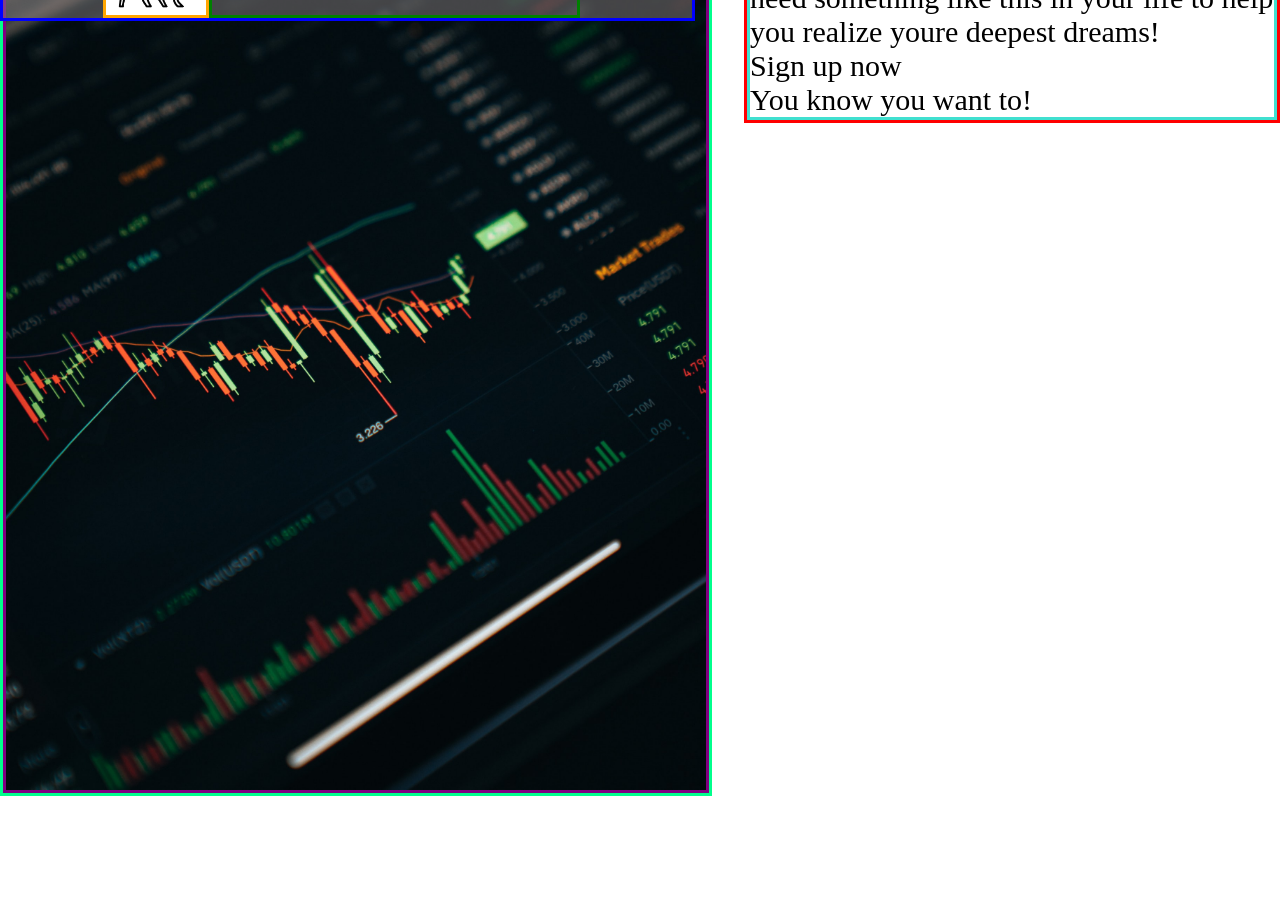
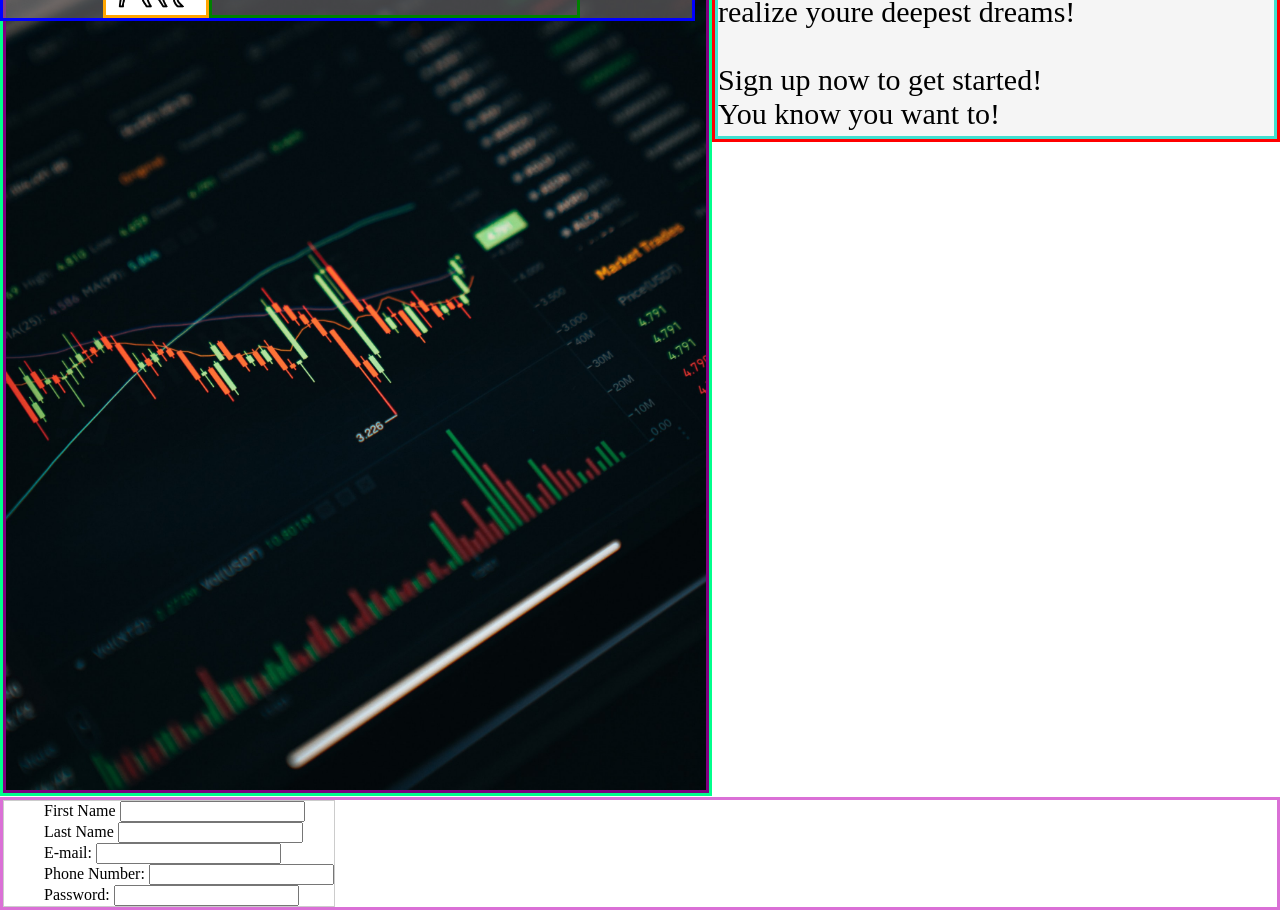
Before and after one commit to ConnorArretche/Sign_Up_Form, a plain HTML site: page index.html in a window 1280 px wide. Shown: the part 139-1049 px from the top of the page. Before the commit the page ends 936 px from the top, so only its background shows below. Drawn offline with Linux system fonts and the light colour scheme; a web font is replaced by a local one.

Commit message:
working on form

```diff
--- a/index.html
+++ b/index.html
@@ -20,9 +20,38 @@
         This is not a real service! You know you need something like this in
         your life to help you realize youre deepest dreams! <br />
 
-        Sign up now <br />
+        <br />
+        Sign up now to get started! <br />
+
         You know you want to!
       </div>
     </div>
+    <div class="signup-container">
+      <!-- <div class="do">Let's Do This!</div> -->
+      <form>
+        <ul>
+          <li>
+            <label for="fname">First Name</label>
+            <input type="text" id="fname" name="first_name" />
+          </li>
+          <li>
+            <label for="flname">Last Name</label>
+            <input type="text" id="lname" name="last_name" />
+          </li>
+          <li>
+            <label for="mail">E-mail:</label>
+            <input type="email" id="mail" name="user_email" />
+          </li>
+          <li>
+            <label for="phone_number">Phone Number:</label>
+            <input type="tel" id="phone_number" name="phone_number" />
+          </li>
+          <li>
+            <label for="user_password">Password:</label>
+            <input type="password" id="user_password" name="password" />
+          </li>
+        </ul>
+      </form>
+    </div>
   </body>
 </html>
--- a/style.css
+++ b/style.css
@@ -46,11 +46,38 @@
   display: flex;
   /* justify-content: center; */
   display: inline-flex;
-  margin-left: 2rem;
-  margin-top: 5rem;
+  margin-left: ;
+  margin-top: ;
+  height: 275px;
+  width: auto;
+  background-color: #f5f5f5;
 }
 
 .call {
   border: 3px solid turquoise;
   font-size: 30px;
+  margin-top: 60px;
 }
+
+form {
+  /* Center the form on the page */
+  width: auto;
+  /* Form outline */
+  /* padding: 1em; */
+  border: 1px solid #ccc;
+  /* border-radius: 1em; */
+}
+
+.signup-container {
+  display: flex;
+  border: 3px solid orchid;
+  /* margin-top: 300px; */
+  width: auto;
+}
+
+.signup-container ul {
+  list-style: none;
+  display: flex;
+  flex-direction: column;
+  flex: 1 1 50%;
+}
```
